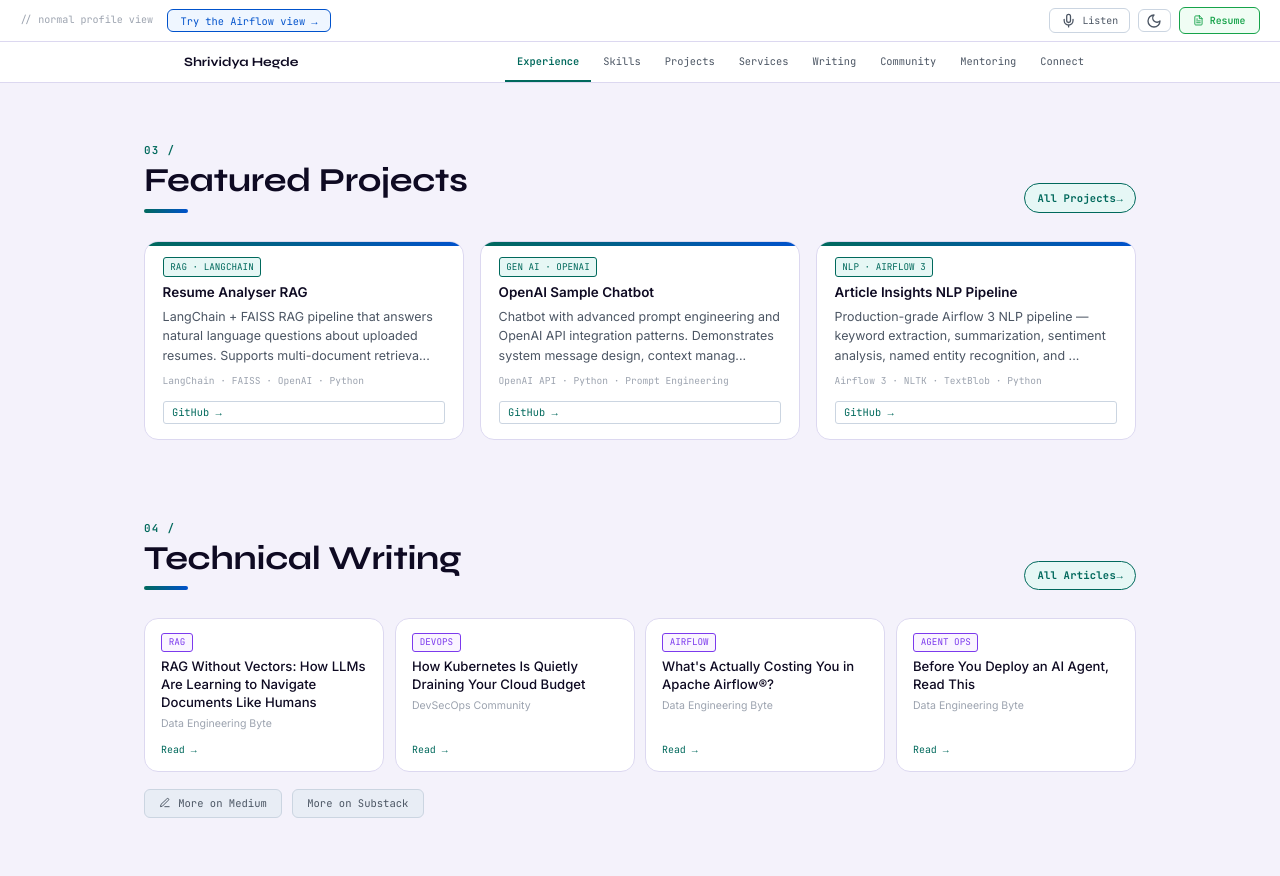
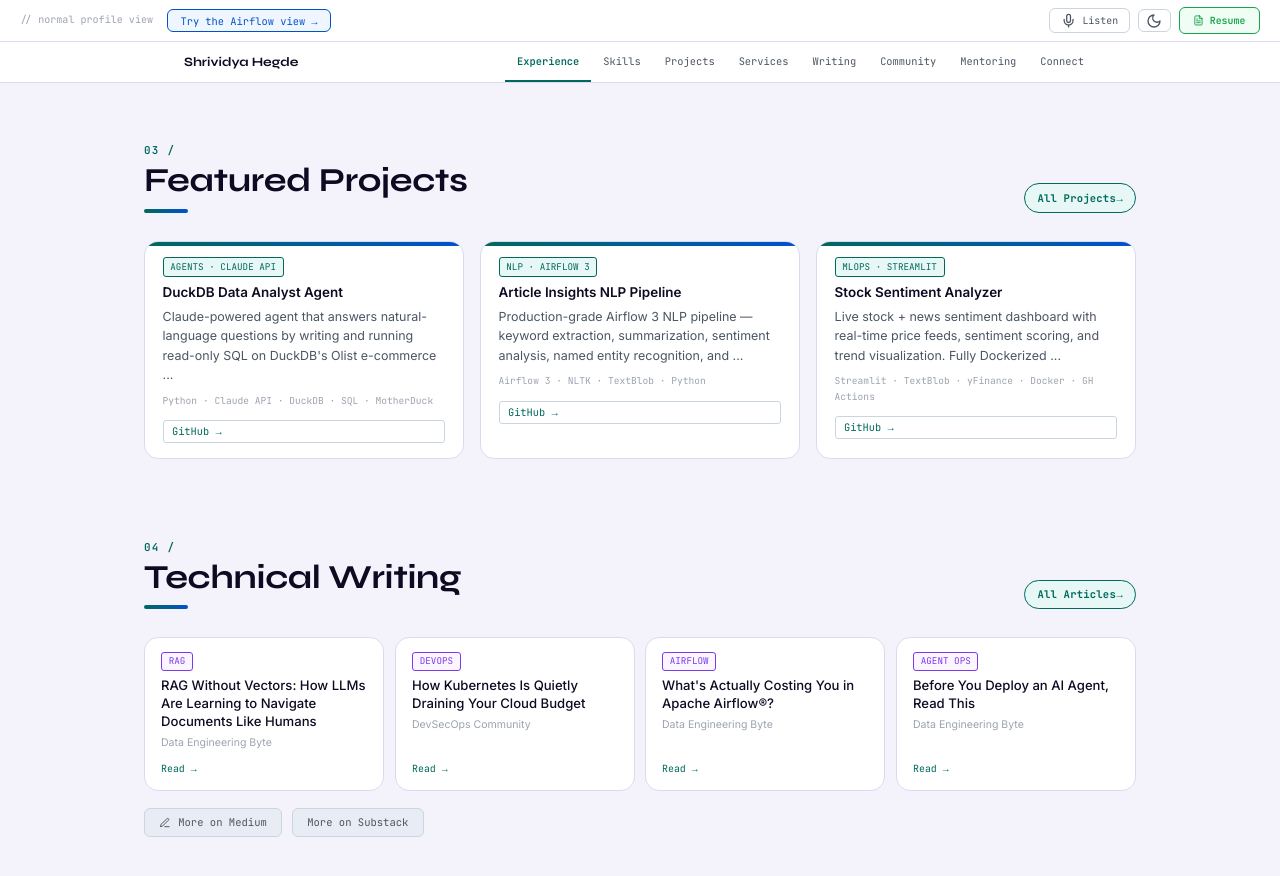
Before and after one commit to Shrividya/shrividya.github.io, a Jekyll site: the page built from index.html, in a window 1280 px wide and 900 px high, scrolled down 2700 px. Shown: the top 876 px of the window. Built offline with Jekyll 4.4.1, drawn with Linux system fonts in a browser that asks for light colours.

Commit message:
Feature DuckDB data analyst agent
Replace the Resume Analyser RAG and OpenAI Sample Chatbot entries with a Claude-powered DuckDB agent project.

```diff
--- a/_data/projects.yml
+++ b/_data/projects.yml
@@ -2,20 +2,12 @@
 # Fields: title, tag, category, description, stack, link, link_label
 # Categories: "AI & RAG" | "Data Engineering & MLOps" | "Open Source"
 
-- title: "Resume Analyser RAG"
-  tag: "RAG · LangChain"
+- title: "DuckDB Data Analyst Agent"
+  tag: "Agents · Claude API"
   category: "AI & RAG"
-  description: "LangChain + FAISS RAG pipeline that answers natural language questions about uploaded resumes. Supports multi-document retrieval and prompt chaining for nuanced comparisons."
-  stack: "LangChain · FAISS · OpenAI · Python"
-  link: "https://github.com/Shrividya/article-insights-pipeline/tree/main/rag_resume"
-  link_label: "GitHub →"
-
-- title: "OpenAI Sample Chatbot"
-  tag: "Gen AI · OpenAI"
-  category: "AI & RAG"
-  description: "Chatbot with advanced prompt engineering and OpenAI API integration patterns. Demonstrates system message design, context management, and streaming responses."
-  stack: "OpenAI API · Python · Prompt Engineering"
-  link: "https://github.com/Shrividya/OpenAISampleProject"
+  description: "Claude-powered agent that answers natural-language questions by writing and running read-only SQL on DuckDB's Olist e-commerce data, with JSON logging and SQL-based evals."
+  stack: "Python · Claude API · DuckDB · SQL · MotherDuck"
+  link: "https://github.com/Shrividya/duckdbAgents"
   link_label: "GitHub →"
 
 - title: "Article Insights NLP Pipeline"
```
